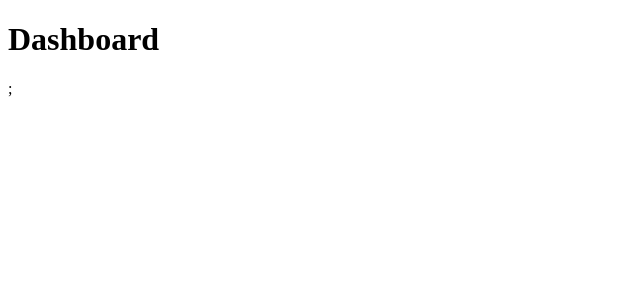
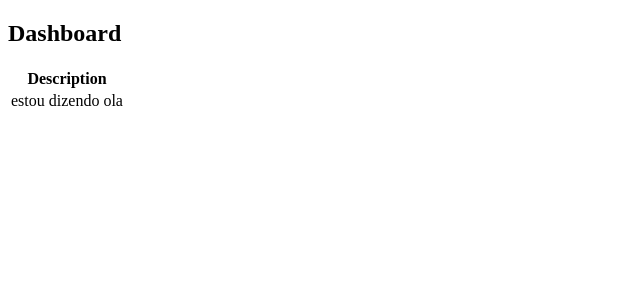
Before and after one commit to Joas-Assuncao/payment-app, a React (Vite) app: page /dashboard in a window 1280 px wide. Shown: the top 300 px of the page, without its empty margins (0-640 px from the left). Built offline with nearby package versions, Linux system fonts and the light colour scheme.

Commit message:
add react query and tailwindcss. improve eslint, tsconfig

```diff
--- a/index.html
+++ b/index.html
@@ -2,7 +2,7 @@
 <html lang="en">
   <head>
     <meta charset="UTF-8" />
-    <link rel="icon" type="image/svg+xml" href="/vite.svg" />
+    <!-- <link rel="icon" type="image/svg+xml" href="/vite.svg" /> -->
     <meta name="viewport" content="width=device-width, initial-scale=1.0" />
     <title>Payment App</title>
   </head>
--- a/package.json
+++ b/package.json
@@ -14,6 +14,7 @@
     "axios": "^1.5.1",
     "react": "^18.2.0",
     "react-dom": "^18.2.0",
+    "react-query": "^3.39.3",
     "react-router-dom": "^6.17.0"
   },
   "devDependencies": {
@@ -25,6 +26,7 @@
     "eslint": "^8.45.0",
     "eslint-plugin-react-hooks": "^4.6.0",
     "eslint-plugin-react-refresh": "^0.4.3",
+    "tailwindcss": "^3.3.4",
     "typescript": "^5.0.2",
     "vite": "^4.4.5"
   }
--- a/src/components/Table/index.tsx
+++ b/src/components/Table/index.tsx
@@ -8,27 +8,30 @@ export function Table({ columnsName, dataSource }: TableProps) {
       <thead className="text-xs text-gray-700 uppercase bg-gray-50">
         <tr>
           {columnsName.map((columnName) => (
-            <th scope="col" className="px-6 py-3">
+            <th scope="col" className="px-6 py-3" key={columnName}>
               {columnName}
             </th>
           ))}
         </tr>
       </thead>
       <tbody>
-        {data.map((dataItem) => (
-          <tr className="bg-white border-b">
-            {dataItem.map(([, value]) => (
-              <td className="px-6 py-4">{value}</td>
-            ))}
-          </tr>
-        ))}
+        {data.map((dataItem, index) => {
+          return (
+            <tr className="bg-white border-b" key={index}>
+              {dataItem.map(([, value], index) => (
+                <td className="px-6 py-4" key={index}>
+                  {value}
+                </td>
+              ))}
+            </tr>
+          );
+        })}
       </tbody>
     </table>
   );
 }
 
 interface TableProps {
-  // eslint-disable-next-line @typescript-eslint/no-explicit-any
   dataSource: any[];
   columnsName: string[];
 }
--- /dev/null
+++ b/src/models/financialTransaction.ts
@@ -0,0 +1,8 @@
+export interface IFinancialTransaction {
+  object: string;
+  hasMore: boolean;
+  totalCount: number;
+  limit: number;
+  offset: number;
+  data: any[];
+}
--- a/src/pages/dashboard/index.tsx
+++ b/src/pages/dashboard/index.tsx
@@ -1,7 +1,42 @@
+import { Table } from "../../components/Table";
+// import { apiService } from "../../services/axios";
+// import { useQuery } from "react-query";
+// import { IFinancialTransaction } from "../../models/financialTransaction";
+
 export function Dashboard() {
+  // const { data, isFetching } = useQuery<IFinancialTransaction>(
+  //   "dashboard",
+  //   async () => {
+  //     try {
+  //       const response = await apiService({
+  //         method: "GET",
+  //         url: "/financialTransactions",
+  //       });
+
+  //       console.log(response.data);
+
+  //       return response.data;
+  //     } catch (err) {
+  //       console.log({ err });
+  //     }
+  //   }
+  // );
+
+  // if (isFetching) return "Loading...";
+
   return (
     <>
-      <h1>Dashboard</h1>;
+      <div className="relative overflow-x-auto">
+        <h2 className="px-4 py-3 text-2xl font-bold leading-none tracking-tight text-gray-900 md:text-3xl lg:text-4xl">
+          Dashboard
+        </h2>
+        <div>
+          <Table
+            columnsName={["Description"]}
+            dataSource={[{ Description: "estou dizendo ola" }]}
+          />
+        </div>
+      </div>
     </>
   );
 }
--- /dev/null
+++ b/src/services/queryClient.ts
@@ -0,0 +1,2 @@
+import { QueryClient } from "react-query";
+export const queryClient = new QueryClient();
```
Also changed, not shown: src/App.tsx (+7 -3 lines), src/services/axios.ts (+12 -9 lines), tailwind.config.js (added, +7 -0 lines), tsconfig.json (+15 -3 lines), .eslintrc.cjs, tsconfig.node.json (line endings or trailing spaces).
